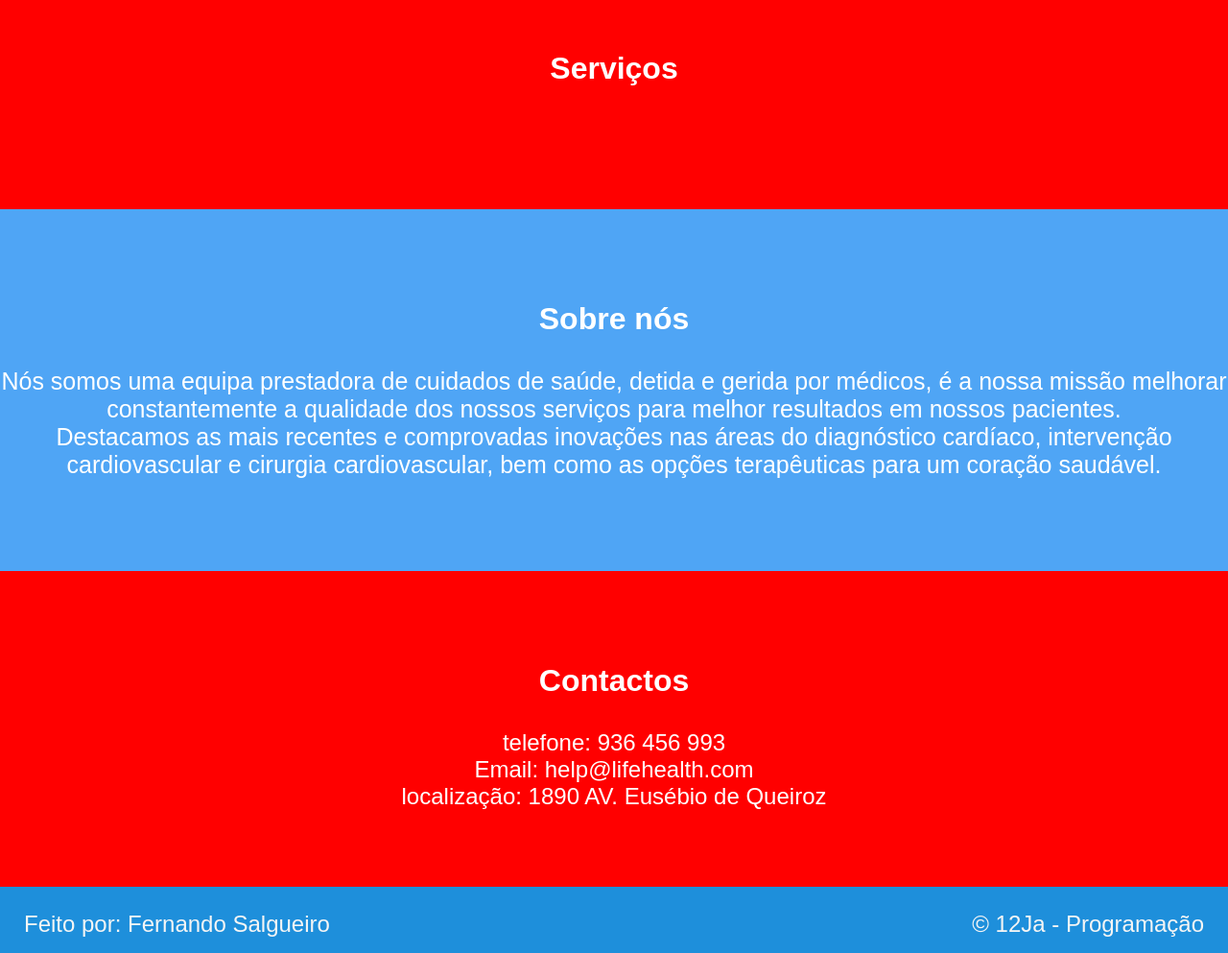
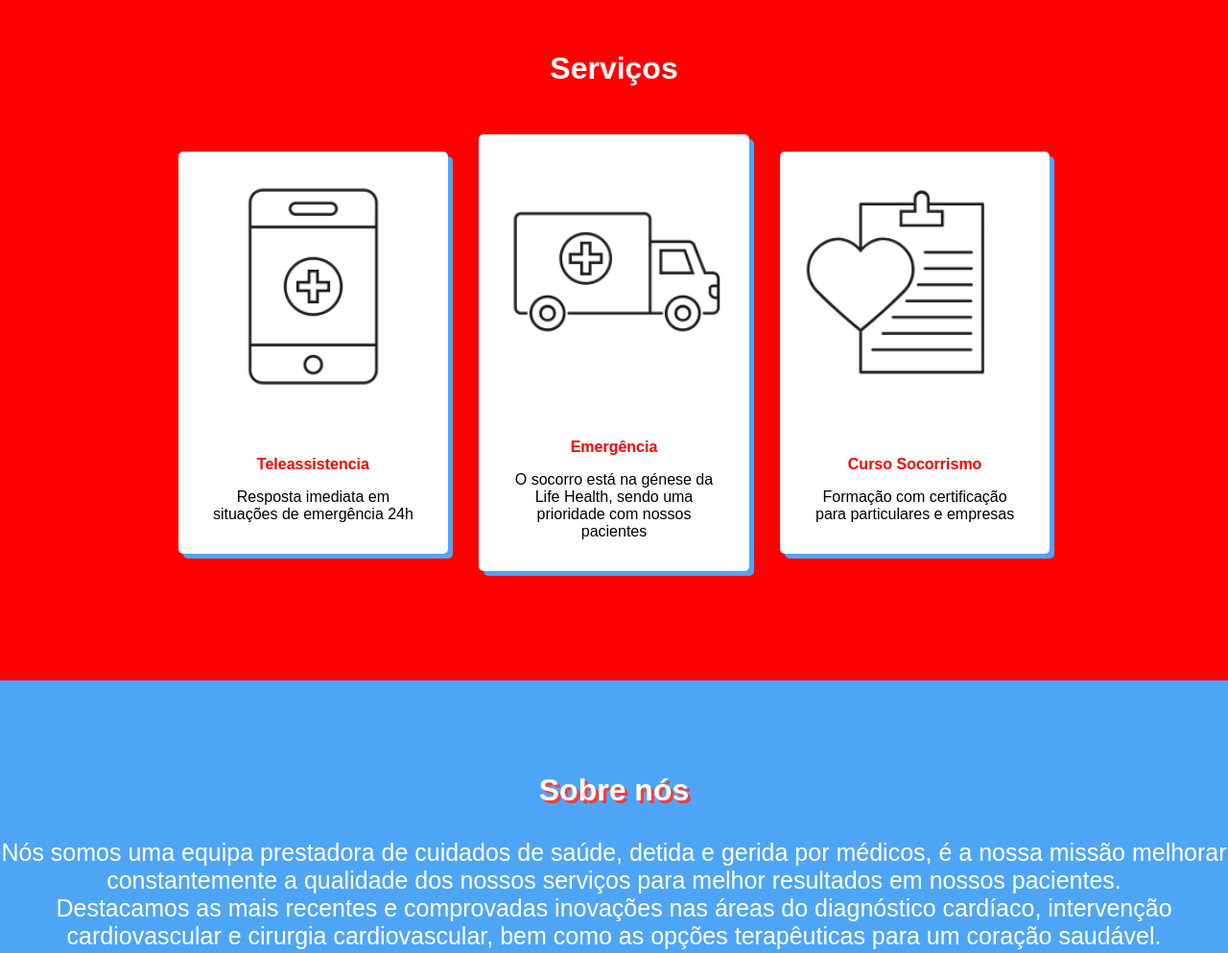
Before and after one commit to FernandoSalgueir/Trabalho-Final, a plain HTML site: page index.html in a window 1280 px wide. Shown: the part 840-1833 px from the top of the page at 96% size. Drawn offline with Linux system fonts and the light colour scheme; a script that the page names is missing.

Commit message:
atualização

```diff
--- a/index.html
+++ b/index.html
@@ -20,7 +20,7 @@
         </ul>
     </header>
     <section id="home">
-        <h1></h1>
+
     </section>
     <section id="missao">
         <h1>Missão</h1>
@@ -28,6 +28,30 @@
     </section>
     <section id="serviços">
         <h1>Serviços</h1>
+        <div id="cards">
+            <div class="card_products">
+                <img src="Imagens/Teleassistencia.png" alt="Computer Asus Zenbook">
+                <div class="card_container">
+                    <h4>Teleassistencia</h4>
+                    <p>Resposta imediata em situações de emergência 24h</p>
+                </div>
+            </div>
+            <div class="card_products">
+                <img src="Imagens/emergencia.png" alt="Serviço 2">
+                <div class="card_container">
+                    <h4>Emergência</h4>
+                    <p>O socorro está na génese da Life Health, sendo uma prioridade com nossos pacientes</p>
+                </div>
+            </div>
+            <div class="card_products">
+                <img src="Imagens/Curso.png
+                " alt="Serviço 2">
+                <div class="card_container">
+                    <h4>Curso Socorrismo</h4>
+                    <p>Formação com certificação para particulares e empresas</p>
+                </div>
+            </div>
+        </div>
 
     </section>
     <section id="sobrenos">
--- a/style.css
+++ b/style.css
@@ -98,10 +98,19 @@ section > h1 {
     font-size: 25px;
 }
 
+#sobrenos h1{
+    text-shadow: 3px 3px #fd3b3b;
+
+}
+
 #missao{
     padding-top: 5rem;
     background-color: #4fa5f5;
     color: white;
+}
+
+#missao h1{
+    text-shadow: 3px 3px #fd3b3b   ;
 }
 
 #contactos{
@@ -109,12 +118,59 @@ section > h1 {
     color: white;
 }
 
+#cards{
+    width: 100%;
+    display: flex;
+    align-items: center;
+    justify-content: center;
+    flex-wrap: wrap;
+}
+
+.card_products{
+    background-color: #ffffff;
+    color: #ff0000;
+    margin: 1.1em 1em;
+    box-shadow: 0 4px 8px 0 rgba(240, 1, 1, 0.2);
+    transition: 0.3s;
+    box-shadow: 5px 5px #4fa5f5;
+    border-radius: 5px;
+    width: 22%;
+    min-width: 40px;
+    display: inline-block;
+}
+
+.card_container{
+    padding: 1em 1.2em;
+    text-align: center;
+}
+
+.card_products img{
+    border-radius: 2px 2px;
+    object-fit: cover;
+    width: 100%;
+    aspect-ratio: 1/1;
+}
+
+.card_container p {
+
+    font-size: 1em;
+    text-align: center;
+    margin: 1em;
+    color: black;
+}
+
+.card_container h4 {
+
+    text-align: center;
+    margin: 1em;
+}
+
 #footer {
     display: flex;
     justify-content:space-between;
     height:100%;
     padding: 25px;
-    background-color: #1e8fdb;
+    background-color: #fd3b3b;
     color: whitesmoke;
     text-align: right;
 
```
